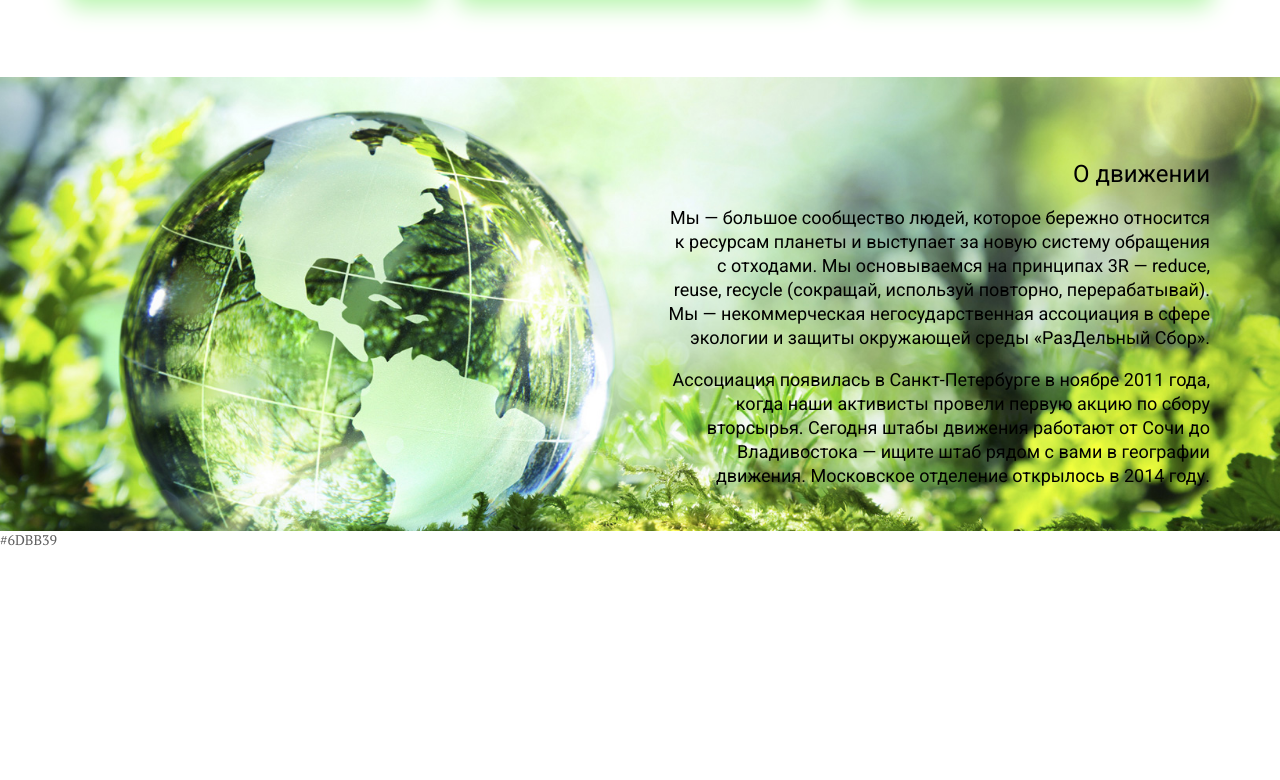
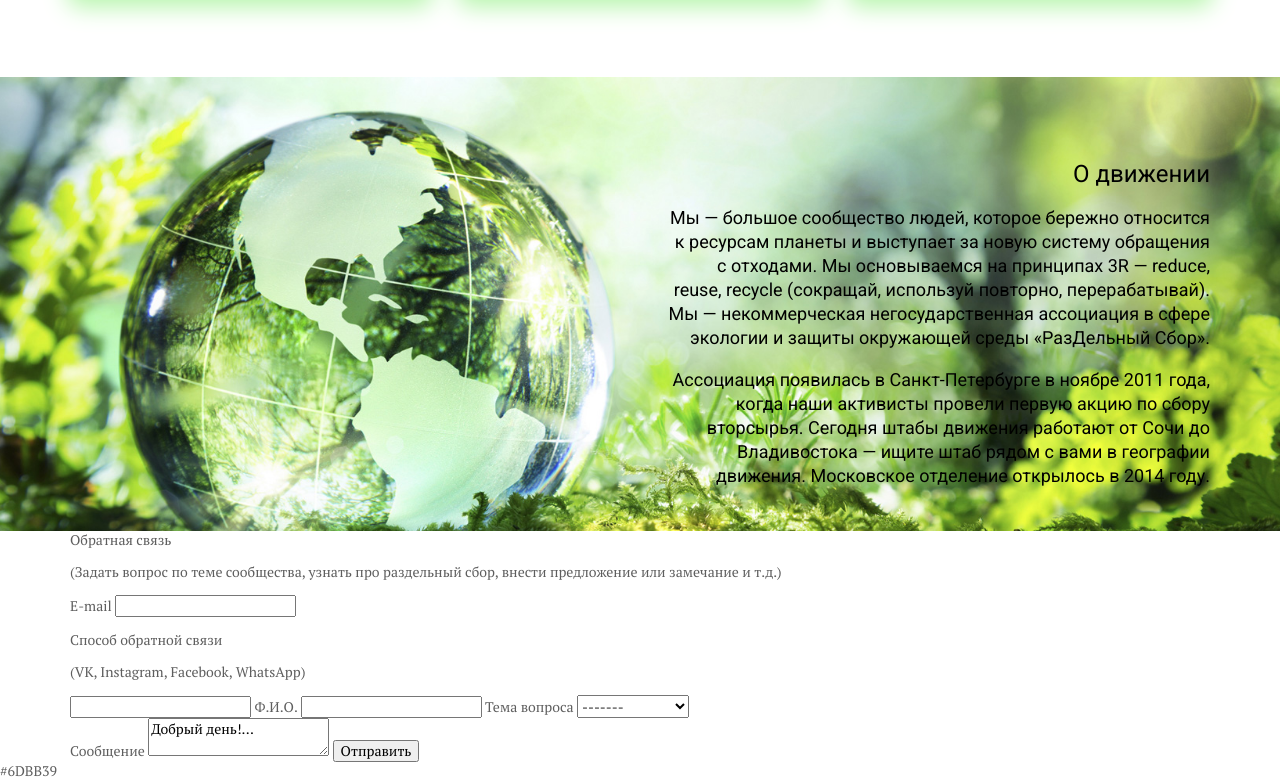
Before and after one commit to asnazarov/TestWork_of_PSD1, a plain HTML site: page index.html in a window 1280 px wide. Shown: the part 1501-2281 px from the top of the page. Before the commit the page ends 2050 px from the top, so only its background shows below. Drawn offline with nearby package versions, Linux system fonts and the light colour scheme; a script that the page names is missing; files whose address does not match are found by name.

Commit message:
Update index.html

```diff
--- a/index.html
+++ b/index.html
@@ -142,7 +142,63 @@
 <!-- - - - - - - - - - - - - - - - - - - - - - - - - - - - - - - - - - - - - - - - - - - - - - - - - - - - - - - - - - - - - - - - - - -   -->
 
 
-
+<!--*********** ВОПРОС         ВОПРОС         ВОПРОС         ВОПРОС         ***********    -->
+<section class="form">
+  <div class="container">
+    <div class="form_inner">
+      <div class="form_contenr">
+        <div class="form_title-box">
+          <div class="form_title">
+            Обратная связь
+          </div>
+          <div class="form_text">
+            <p>(Задать вопрос по теме сообщества, узнать про раздельный сбор, внести предложение или замечание и т.д.)</p>
+          </div>
+        </div>
+        <div class="form_box">
+          <form class="" action="index.html" method="post">
+            <div class="form_box-inner">
+              <div class="form_box-left">
+                <label>
+                  E-mail
+                  <input type="text" name="" value="">
+                </label>
+                <label>
+                  <p>Способ обратной связи </p>
+                  <p>(VK, Instagram, Facebook, WhatsApp)</p>
+                  <input type="text" name="" value="">
+                </label>
+                <label>
+                  Ф.И.О.
+                  <input type="text" name="" value="">
+                </label>
+                <label>Тема вопроса
+                  <select class="" name="">
+                    <option value="">-------</option>
+                    <option value="">Вопрос</option>
+                    <option value="">Предложение</option>
+                    <option value="">Претензия</option>
+                    <option value="">Как собирать</option>
+                    <option value="">Место сбора</option>
+                    <option value="">Другое</option>
+                  </select>
+                </label>
+              </div>
+              <div class="form_box-right">
+                <label>
+                  Сообщение
+                  </label>
+                  <textarea>Добрый день!...</textarea>
+                <button type="submit">Отправить</button>
+              </div>
+            </div>
+          </form>
+        </div>
+      </div>
+    </div>
+  </div>
+</section>
+<!-- - - - - - - - - - - - - - - - - - - - - - - - - - - - - - - - - - - - - - - - - - - - - - - - - - - - - - - - - - - - - - - - - - -   -->
 
 
 
```
